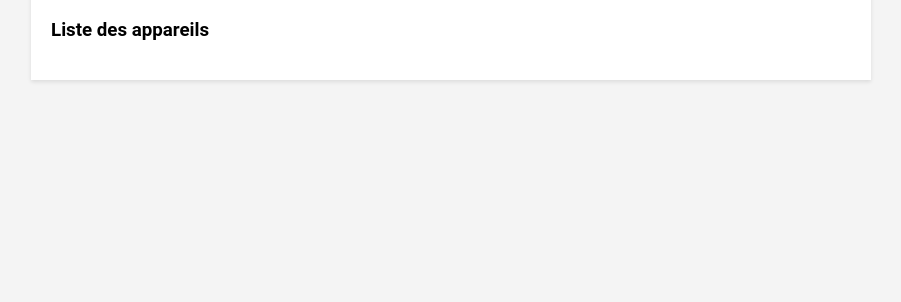
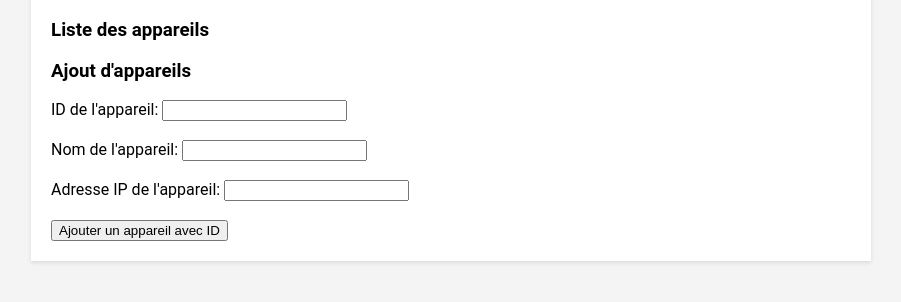
Before and after one commit to Mandoumbe-Mbodji/Gestion-reseaux-domestique, a plain HTML site: page frontend/index.html in a window 1280 px wide. Shown: the part 82-384 px from the top of the page, without its empty margins (189-1090 px from the left). Drawn offline with Linux system fonts and the light colour scheme; no server answers.

Commit message:
add button for ajout

```diff
--- a/frontend/app.js
+++ b/frontend/app.js
@@ -1,8 +1,11 @@
 document.addEventListener('DOMContentLoaded', function() {
+    // Fonction pour récupérer et afficher les appareils
+    function fetchAndDisplayDevices() {
         fetch('http://127.0.0.1:5000/devices')
             .then(response => response.json())
             .then(data => {
                 const devicesDiv = document.getElementById('devices');
+                devicesDiv.innerHTML = ''; // Effacer le contenu précédent des appareils
                 data.forEach(device => {
                     // Créer un conteneur pour chaque appareil
                     const deviceContainer = document.createElement('div');
@@ -25,17 +28,23 @@ document.addEventListener('DOMContentLoaded', function() {
                 });
             })
             .catch(error => console.error('Error fetching devices:', error));
-});
+    }
 
+    // Appeler la fonction pour récupérer et afficher les appareils au chargement de la page
+    fetchAndDisplayDevices();
+
+    // Écouter l'événement submit du formulaire d'ajout d'appareil
     document.getElementById('addDeviceForm').addEventListener('submit', function(event) {
         event.preventDefault();
 
         const formData = new FormData(this);
         const deviceData = {
+            id: formData.get('id'),
             name: formData.get('name'),
             ip_address: formData.get('ip_address')
         };
 
+        // Effectuer la requête POST pour ajouter un nouvel appareil
         fetch('http://127.0.0.1:5000/devices', {
             method: 'POST',
             headers: {
@@ -47,6 +56,9 @@ document.getElementById('addDeviceForm').addEventListener('submit', function(eve
         .then(data => {
             console.log('Device added successfully:', data);
             // Mettre à jour l'interface utilisateur ou effectuer d'autres actions si nécessaire
+            // Après l'ajout d'un appareil, rafraîchir la liste des appareils
+            fetchAndDisplayDevices();
         })
         .catch(error => console.error('Error adding device:', error));
     });
+});
--- a/frontend/index.html
+++ b/frontend/index.html
@@ -15,8 +15,24 @@
             <ol>
 
 
-              </ol>
+            </ol>
             <!-- Liste des appareils affichée ici -->
+        </div>
+        <div id="ajout">
+            <h3>Ajout d'appareils</h3>
+            <form id="addDeviceForm">
+                <label for="idInput">ID de l'appareil:</label>
+                <input type="text" id="idInput" name="id" required><br><br>
+
+                <label for="nameInput">Nom de l'appareil:</label>
+                <input type="text" id="nameInput" name="name" required><br><br>
+
+                <label for="ipInput">Adresse IP de l'appareil:</label>
+                <input type="text" id="ipInput" name="ip_address" required><br><br>
+
+                <button type="button" id="addDeviceWithIdBtn">Ajouter un appareil avec ID</button>
+            </form>
+
         </div>
     </div>
     <script src="app.js"></script>
```
Lines whose indentation alone changed are shown as unchanged.
